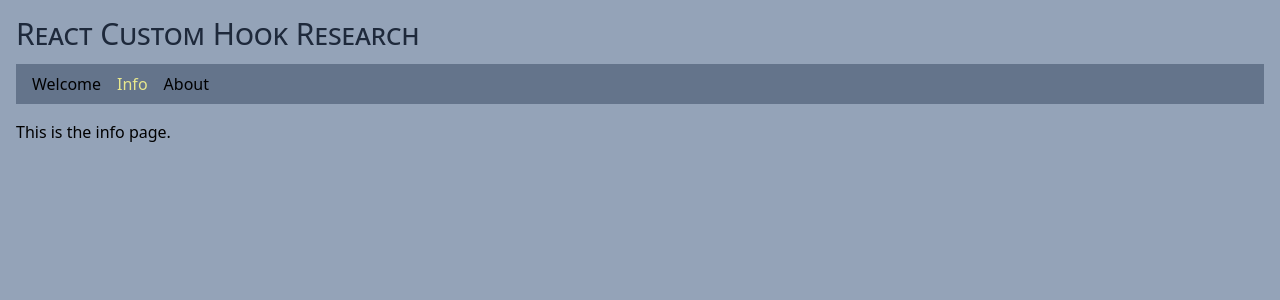
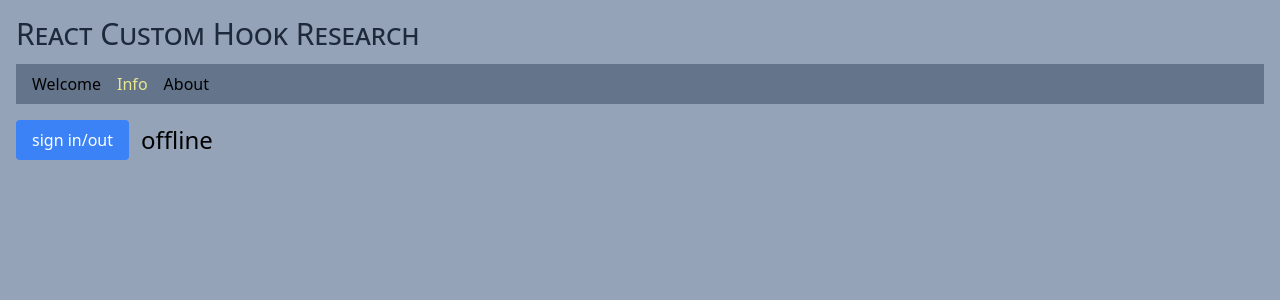
Before and after one commit to edwardtanguay/et770-react-custom-hooks, a React (Vite) app: page /info in a window 1280 px wide. Shown: the top 300 px of the page. Built offline with nearby package versions, Linux system fonts and the light colour scheme.

Commit message:
useToggle js works

```diff
--- /dev/null
+++ b/src/hooks/useToggle.tsx
@@ -0,0 +1,11 @@
+import { useState } from "react";
+
+export const useToggle = (defaultValue: boolean = false) => {
+	const [value, setValue] = useState(defaultValue);
+
+	const toggle = () => {
+		setValue(!value);
+	}
+
+	return [value, toggle];
+}
--- a/src/index.scss
+++ b/src/index.scss
@@ -6,6 +6,10 @@
 	h1 {
 		font-variant: small-caps;
 	}
+	button {
+		@apply rounded bg-blue-500 hover:bg-blue-700 py-2 px-4 text-white;
+	}
+
 }
 
 a.active {
--- a/src/pages/PageInfo.tsx
+++ b/src/pages/PageInfo.tsx
@@ -1,5 +1,10 @@
+import { useToggle } from "../hooks/useToggle";
+
 export const PageInfo = () => {
+	const [isOnline, toggleIsOnline] = useToggle();
 	return (
-		<p>This is the info page.</p>
+		<>
+		<div className="flex gap-3 items-center"><button onClick={() => toggleIsOnline()}>sign in/out</button> <span className="text-2xl">{isOnline ? 'online' : 'offline'}</span></div>
+		</>
 	)
 }
```
